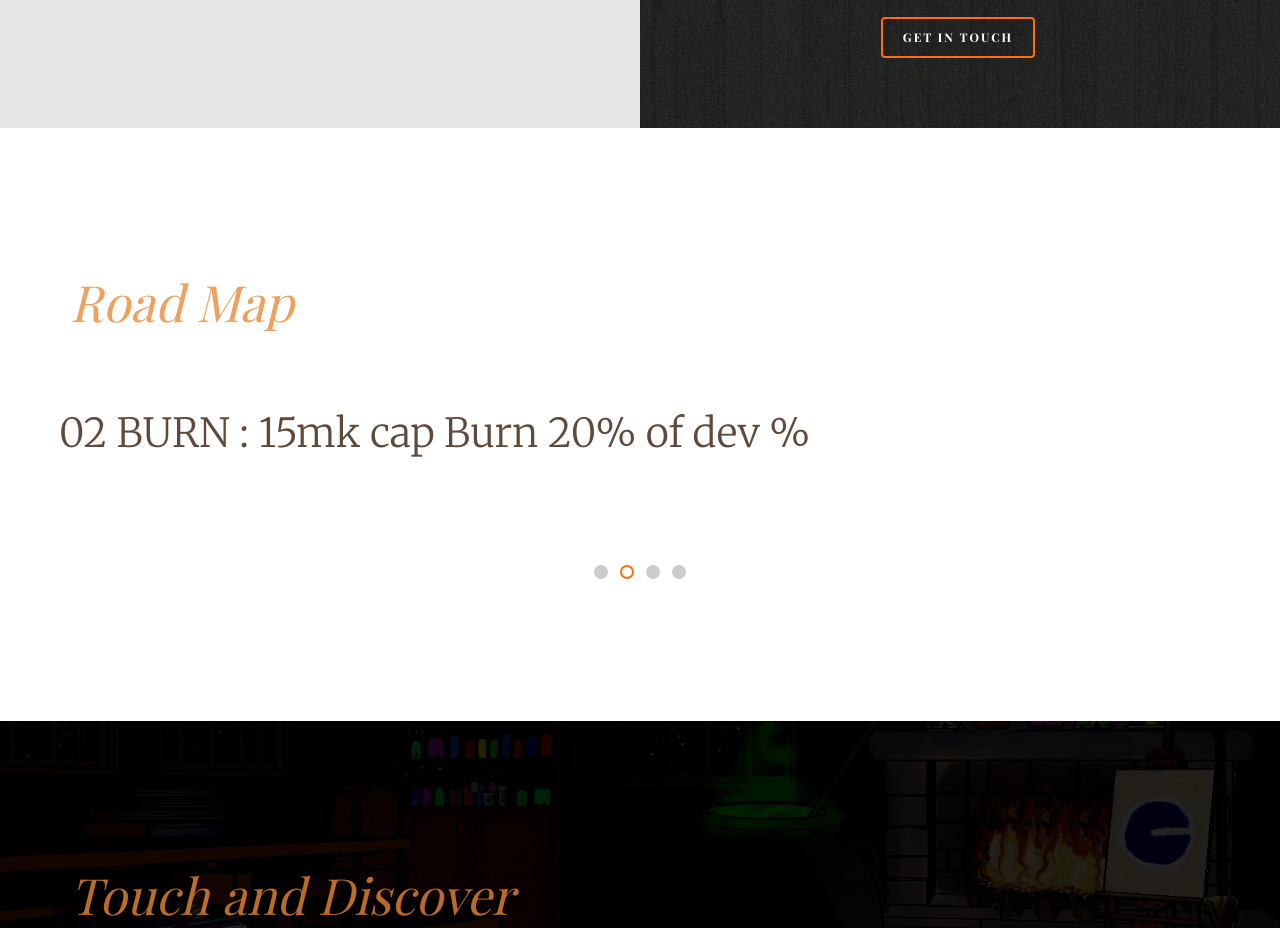
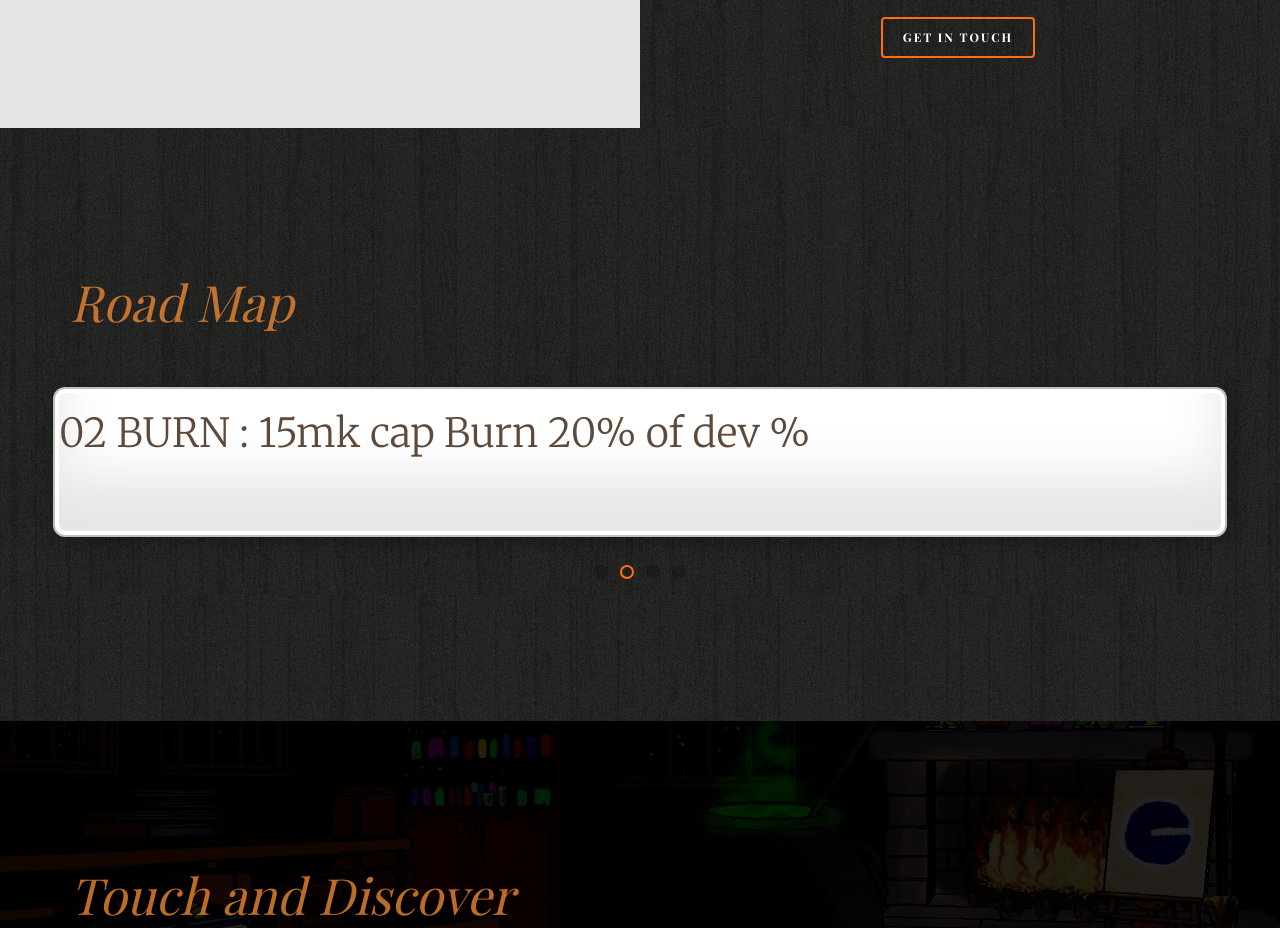
Before and after one commit to honda3000/magicCat, a plain HTML site: page index.html in a window 1280 px wide. Shown: the part 1720-2648 px from the top of the page. Drawn offline with nearby package versions, Linux system fonts and the light colour scheme; a web font is replaced by a local one.

Commit message:
detalles

```diff
--- a/css/style.css
+++ b/css/style.css
@@ -247,6 +247,9 @@ p {
 }
 #fh5co-home .flexslider .fh5co-text h2 a {
   color: #fb6e14;
+}
+.slides{
+
 }
 #fh5co-home .flexslider .slides li {
   background-repeat: no-repeat;
@@ -1527,6 +1530,20 @@ p {
   margin-bottom: 30px;
   color: #ea8832cb;
 }
-
+.roadmap{
+  background: #130d08 url(../images/wood_1.png) repeat;
+}
+.card {
+
+  background: white;
+  border-radius: 10px;
+  transition: border-radius 0.5s cubic-bezier(0.175, 0.885, 0.32, 1.275);
+ }
+
+ .shadow {
+  box-shadow: inset 0 -3em 3em rgba(0,0,0,0.1),
+              0 0  0 2px rgb(190, 190, 190),
+              0.3em 0.3em 1em rgba(0,0,0,0.3);
+ }
 
 /*# sourceMappingURL=style.css.map */
--- a/index.html
+++ b/index.html
@@ -120,17 +120,17 @@
 			</div>
 		</div>
 
-		<div id="fh5co-sayings">
+		<div id="fh5co-sayings" class="roadmap">
 
 			<div class="container">
 				<h2 class="titulo">Road Map</h2>
-				<div class="row to-animate">
+				<div class="row to-animate roadmap">
 
-					<div class="flexslider">
+					<div class="flexslider card shadow">
 						<ul class="slides">
 
 							<li>
-								<blockquote>
+								<blockquote >
 									<p>01 BURN : 7mk cap Burn 10% of dev %</p>
 
 								</blockquote>
```
